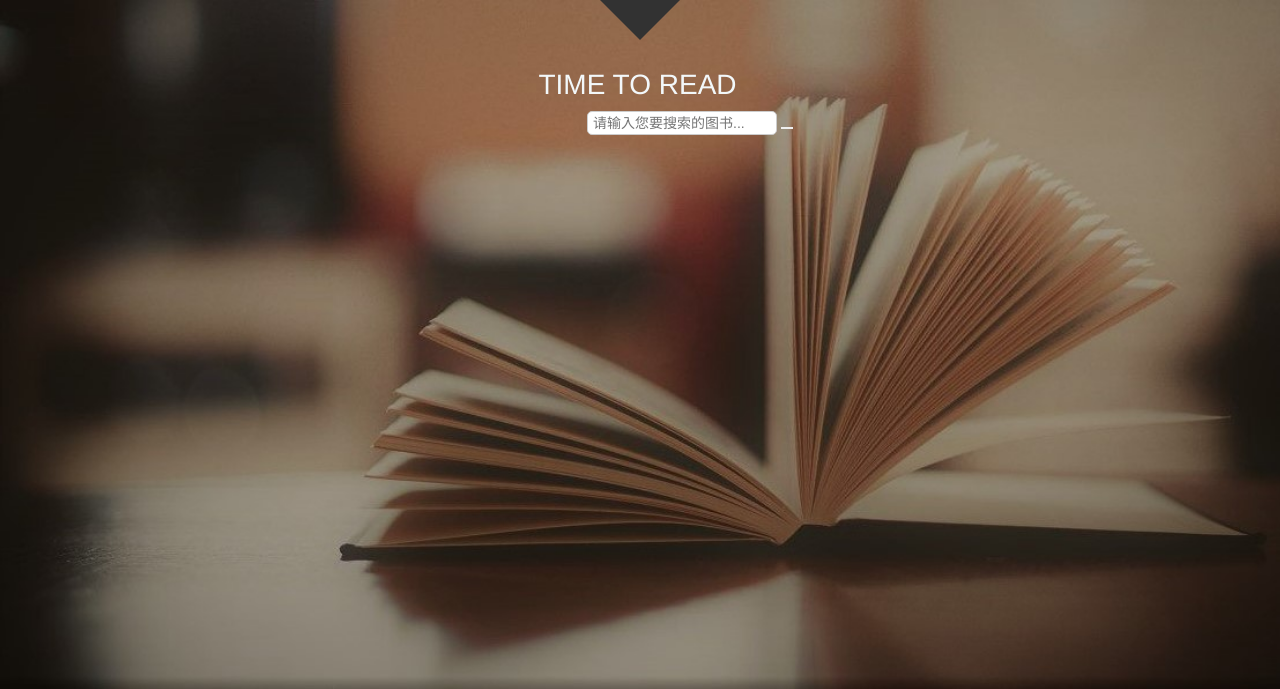
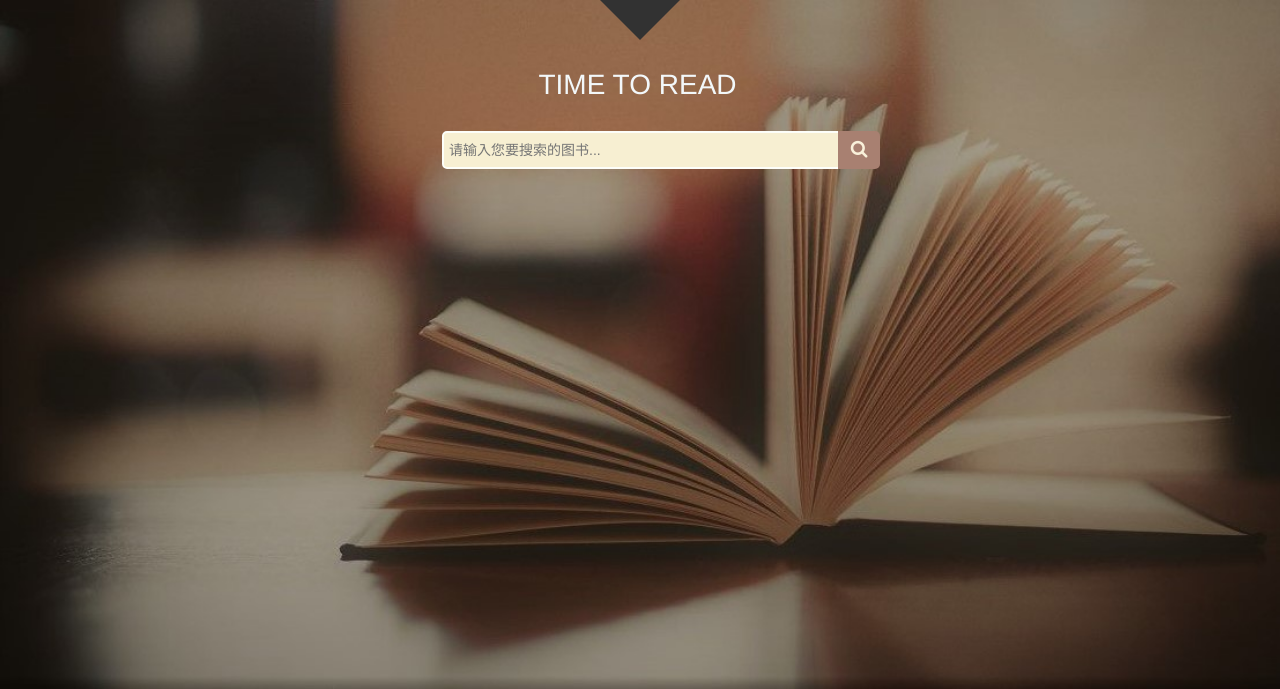
Before and after one commit to zhaominyiz/RuleBasedLibrarySystem, a web app: page /main.html in a window 1280 px wide. Shown: the part 62-751 px from the top of the page. Run offline with its HTML, style and script files only (its server is not run), Linux system fonts and the light colour scheme; data that the repository does not hold is empty; some libraries are stand-ins or nearby versions.

Commit message:
调整优化 前端布局自适应

```diff
--- a/src/main/resources/static/css/global.css
+++ b/src/main/resources/static/css/global.css
@@ -191,8 +191,9 @@ a:hover, .actionDiv li:hover{
 }
 .searchBox form {
     position: relative;
-    width: 480px;
+    width: 500px;
     margin: 0 auto;
+    padding-right: 100px;
 }
 
 .searchBox input, button {
--- a/src/main/resources/static/main.html
+++ b/src/main/resources/static/main.html
@@ -31,13 +31,15 @@
     <div class="container">
         <div id="content">
              <div class="word"><h1>TIME TO READ</h1>
+                 <div class="searchBox">
                     <link href="http://cdn.bootcss.com/font-awesome/4.7.0/css/font-awesome.min.css" rel="stylesheet" />
                     <link rel="stylesheet" href="<%=request.getContextPath()%>/css/ZCW/searchbox.css" />
                     <form method="post" action="<%=request.getContextPath()%>/getappbykeyword.search">
                         <input type="text" name="keyword" placeholder="请输入您要搜索的图书...">
                         <button type="submit"></button>
                     </form>
-                    </div>
+                 </div>
+             </div>
         </div>
     </div>
 </div>
```
